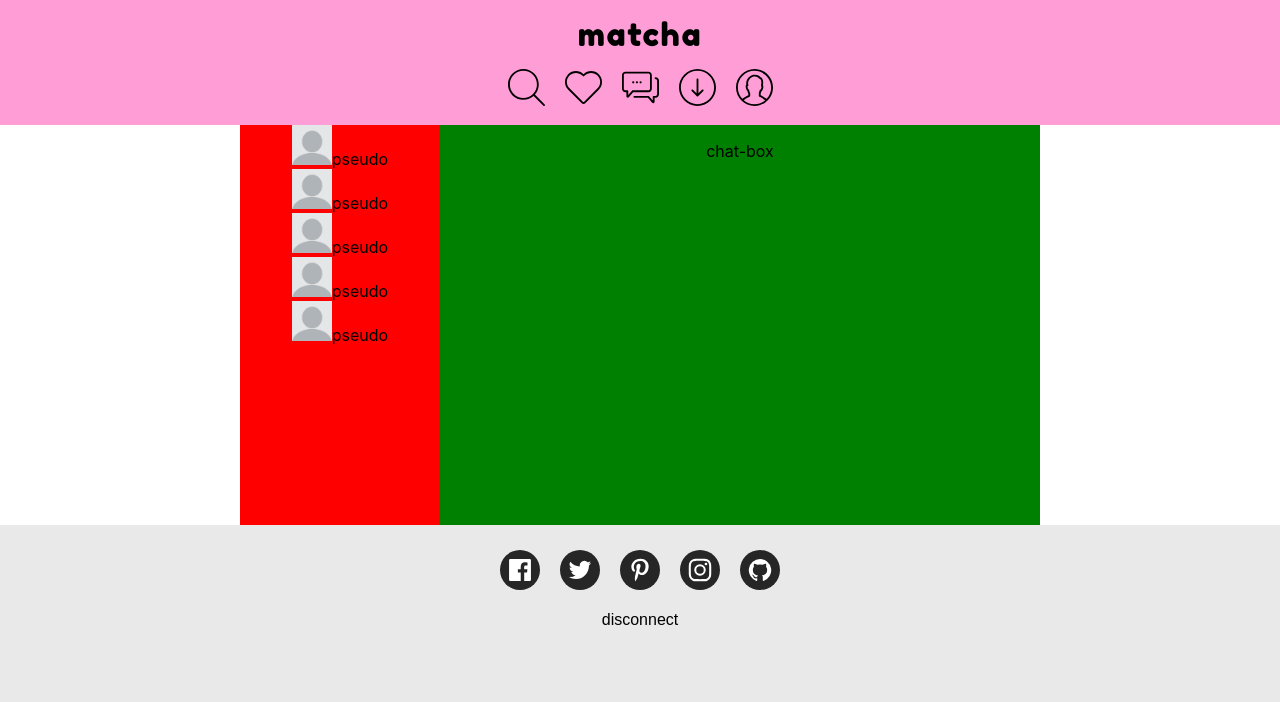
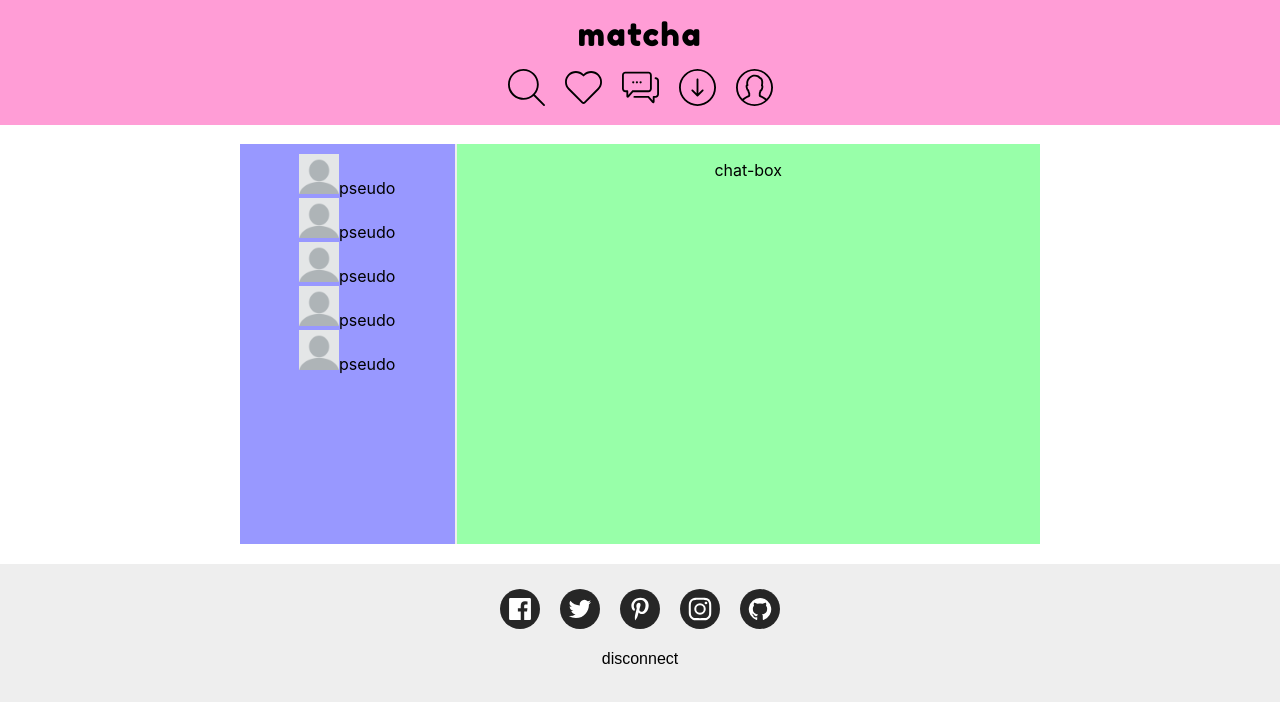
Before and after one commit to trixky/matcha, a React (Create React App) app in the folder front/: page /chat in a window 1280 px wide. Shown: the top 702 px of the page. Built offline with nearby package versions, Linux system fonts and the light colour scheme.

Commit message:
improve chat page x2

```diff
--- a/front/src/App.css
+++ b/front/src/App.css
@@ -16,13 +16,14 @@ h1, h2 {
 }
 
 .page-container {
+	margin-top: 124px;
 	background-color: white;
 }
 
 .page {
-	/* padding: 0 50px; */
 	max-width: 800px;
 	margin: 0 auto;
+	padding: 20px 0;
 }
 
 a {
--- a/front/src/index.css
+++ b/front/src/index.css
@@ -1,7 +1,13 @@
 @import url('https://fonts.googleapis.com/css2?family=Fredoka+One&display=swap');
 
+:root {
+	--main-grey-1: #eee;
+	--main-grey-2: #ddd;
+	--main-grey-3: #ccc;
+}
+
 body {
-	background-color: rgb(233, 233, 233);
+	background-color: var(--main-grey-1);
   margin: 0;
   font-family: -apple-system, BlinkMacSystemFont, 'Segoe UI', 'Roboto', 'Oxygen',
     'Ubuntu', 'Cantarell', 'Fira Sans', 'Droid Sans', 'Helvetica Neue',
--- a/front/src/pages/chat/Chat.css
+++ b/front/src/pages/chat/Chat.css
@@ -10,19 +10,18 @@
 
 .pretenders-chat-list {
 	display: inline-block;
-	background-color: red;
 	width: var(--main-chat-min-width);
-	height: 400px;
+	border-right: solid 2px var(--main-grey-1);
+	padding: 10px;
+	background-color: rgba(0, 0, 255, 0.404);
 }
 
 .chat-box {
 	display: inline-block;
-	background-color: green;
 	width: calc(100% - var(--main-chat-min-width));
 	height: 400px;
+	background-color: rgba(0, 255, 42, 0.404);
 }
-
-/* @media screen and (min-width: calc(var(--main-chat-min-width) * 2)) { */
 
 @media screen and (max-width: 450px) {
 	.chat-container {
@@ -30,12 +29,11 @@
 	}
 
 	.pretenders-chat-list {
+		border-top: solid 2px var(--main-grey-1);
 		width: 100%;
-		height: 400px;
 	}
 
 	.chat-box {
 		width: 100%;
-		height: 400px;
 	}
 }
--- a/front/src/shared/components/Header.css
+++ b/front/src/shared/components/Header.css
@@ -1,13 +1,17 @@
+header {
+	top: 0;
+	overflow: hidden;
+	position: fixed;
+	width: 100%;
+	background-color: rgb(255, 157, 214);
+}
+
 .title {
 	transition: transform 0.2s;
 }
 
 .title:hover {
 	transform: scale(1.1);
-}
-
-header {
-	background-color: rgb(255, 157, 214);
 }
 
 .header-top {
```
